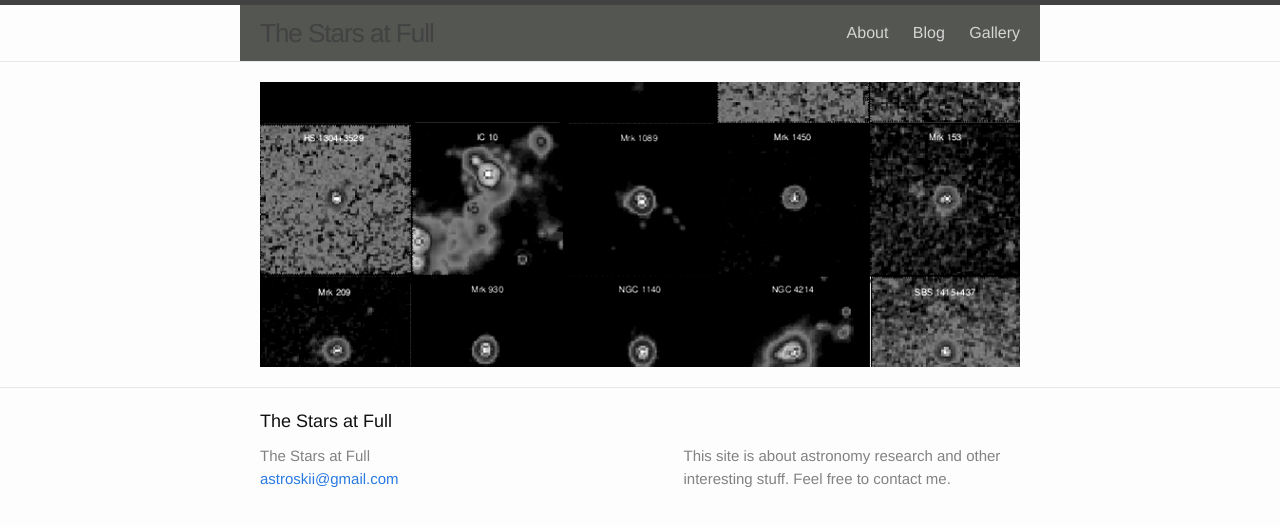
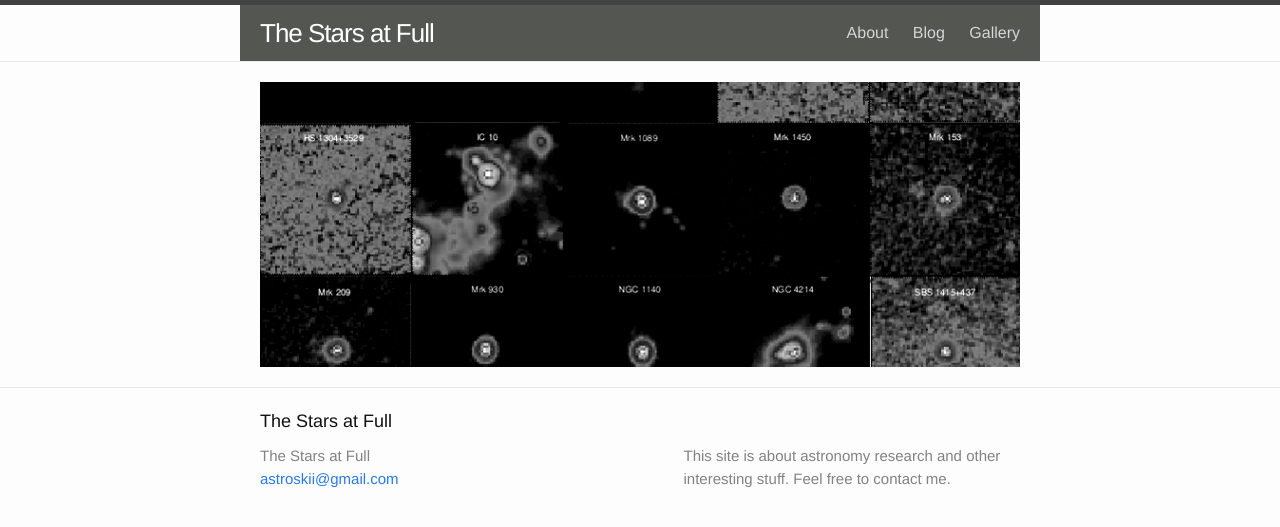
Before and after one commit to karlan/karlan.github.io, a Jekyll site: the page built from index.html, in a window 1280 px wide. Shown: the top 527 px of the page. Built offline with Jekyll 4.4.1, drawn with Linux system fonts in a browser that asks for light colours.

Commit message:
change title color

```diff
--- a/_sass/_layout.scss
+++ b/_sass/_layout.scss
@@ -21,7 +21,8 @@
 
     &,
     &:visited {
-        color: $grey-color-dark;
+       // color: $grey-color-dark;
+       color: white;
     }
 }
 
```
